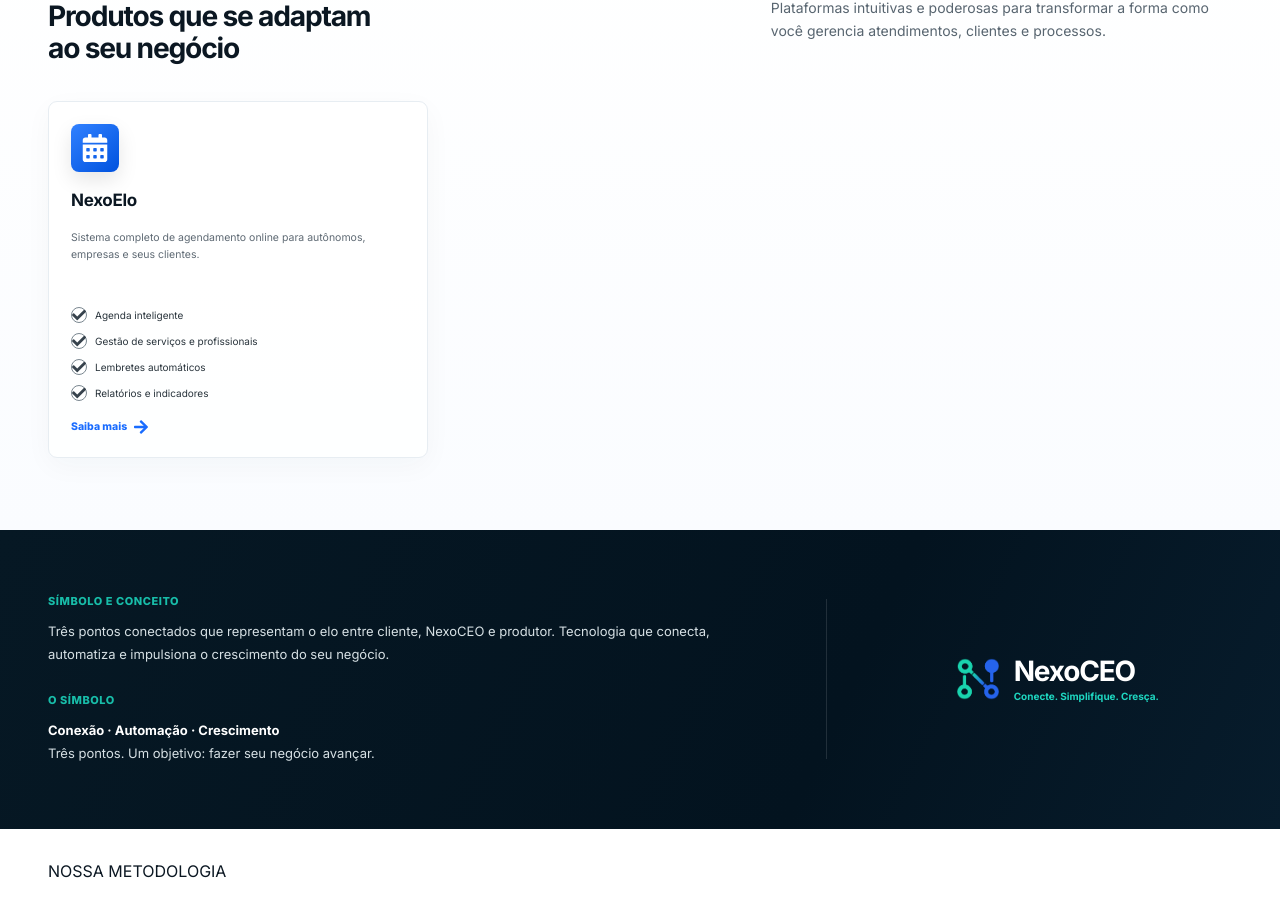
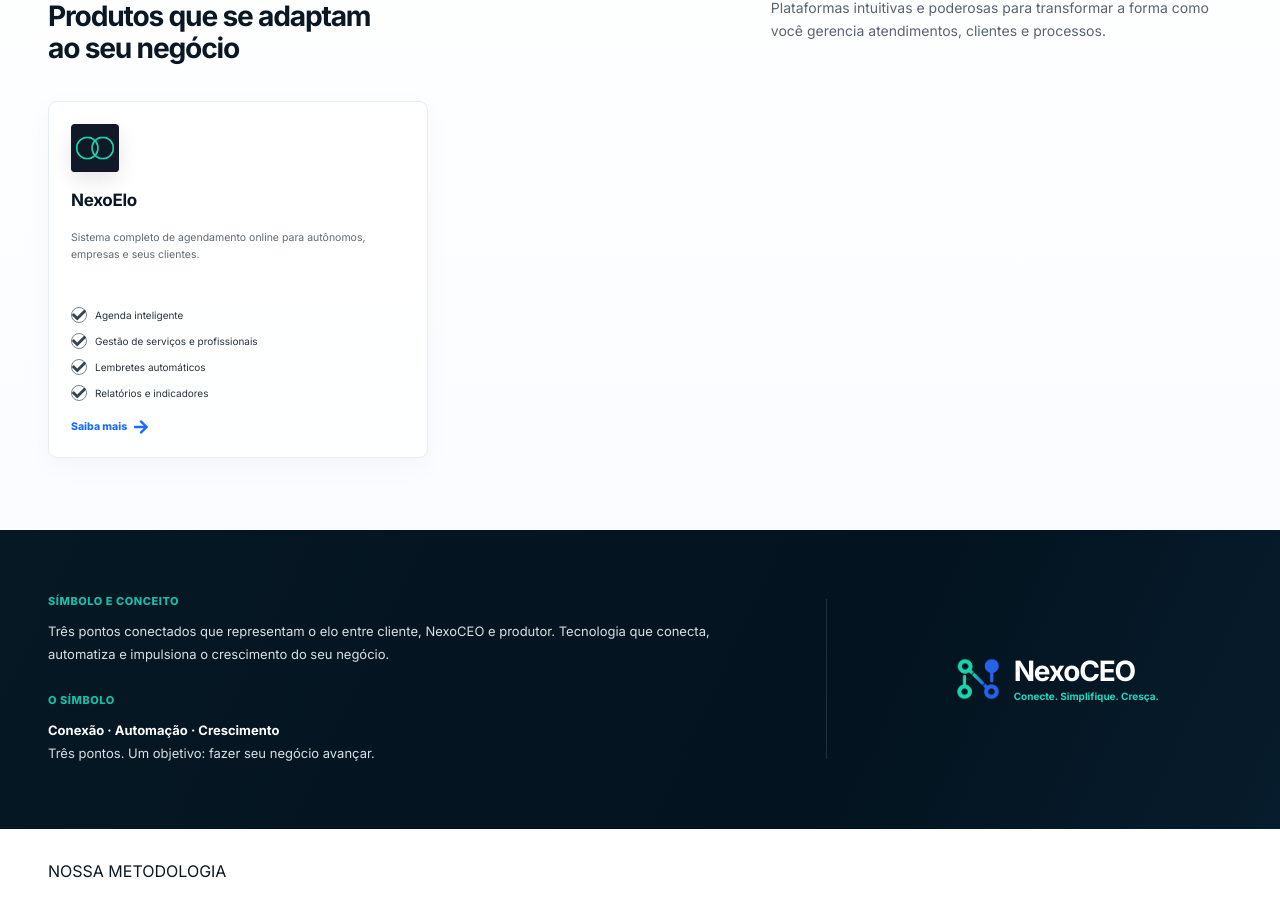
Before and after one commit to NexoCeo/nexoceo-site, a React (Vite) app: page / in a window 1280 px wide. Shown: the part 778-1681 px from the top of the page. Built offline with nearby package versions, Linux system fonts and the light colour scheme.

Commit message:
Use NexoElo logo in products card

```diff
--- a/src/components/sections/products-section/ProductsSection.tsx
+++ b/src/components/sections/products-section/ProductsSection.tsx
@@ -2,6 +2,7 @@
 
 import Icon from '@/components/common/Icon'
 import { products } from '@/components/data/products'
+import nexoEloLogo from '@/images/logo-nexoElo.png'
 
 function ProductsSection() {
   return (
@@ -40,13 +41,21 @@
             >
               <span
                 className={`${styles.productIcon} ${
-                  styles[product.tone]
+                  product.title === 'NexoElo' ? styles.productLogoWrapper : styles[product.tone]
                 }`}
               >
-                <Icon
-                  name={product.icon}
-                  size={28}
-                />
+                {product.title === 'NexoElo' ? (
+                  <img
+                    src={nexoEloLogo}
+                    alt="Logo NexoElo"
+                    className={styles.productLogo}
+                  />
+                ) : (
+                  <Icon
+                    name={product.icon}
+                    size={28}
+                  />
+                )}
               </span>
 
               <h3>{product.title}</h3>
```
